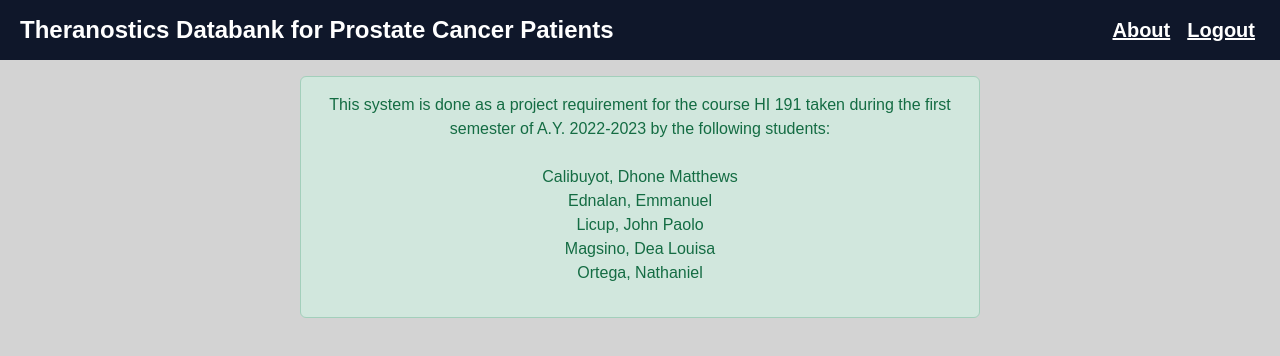
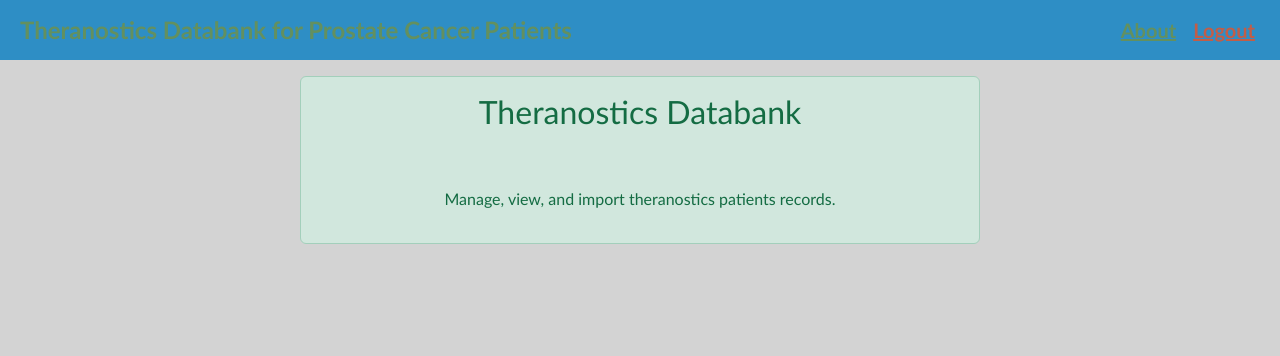
Before and after one commit to mayanngrace/Theranostics-Databank, a Vue app in the folder frontend/: page /about in a window 1280 px wide. Shown: the top 356 px of the page. Built offline with nearby package versions, Linux system fonts and the light colour scheme.

Commit message:
modified:   database/db.sqlite 	modified:   frontend/src/App.vue 	modified:   frontend/src/components/Header.vue 	modified:   frontend/src/views/About.vue 	modified:   frontend/src/views/Login.vue 	modified:   package-lock.json

```diff
--- a/frontend/src/App.vue
+++ b/frontend/src/App.vue
@@ -11,7 +11,7 @@
 <style>
 * {
   box-sizing: border-box;
-  font-family: sans-serif;
+  font-family: 'Trebuchet MS', 'Lucida Sans Unicode', 'Lucida Grande', 'Lucida Sans', Arial, sans-serif;
   margin: 0;
   padding: 0;
 }
--- a/frontend/src/components/Header.vue
+++ b/frontend/src/components/Header.vue
@@ -8,7 +8,7 @@ export default {
         location.href = response.data.redirect
       } catch (error) {
         console.log('Error on Header.vue > doLogout()', error)
-        alert('Error on logout')
+        alert('An error occurred.')
       }
     },
     toHome() {
@@ -18,15 +18,11 @@ export default {
 }
 </script>
 <template>
-<!-- <div class="align-items-center d-flex flex-column justify-content-between mb-4">
-  <h2 @click="toHome()" style="cursor: pointer; font-weight: bold; margin: 0;">Theranostics Databank for Prostate Cancer Patients</h2>
-  <a href="/about" style="color: blue;" target="_blank">About</a>
-</div> -->
-<div class="align-items-center d-flex flex-row justify-content-between" style="background-color: #0F172A; height: 60px; padding-left: 20px; padding-right: 25px;">
-  <span @click="toHome()" style="color: white; cursor: pointer; font-size: 24px; font-weight: bold;">Theranostics Databank for Prostate Cancer Patients</span>
+<div class="align-items-center d-flex flex-row justify-content-between" style="background-color: #2E8EC5; height: 60px; padding-left: 20px; padding-right: 25px;">
+  <span @click="toHome()" style="color: #63905F; cursor: pointer; font-size: 24px; font-weight: bold;">Theranostics Databank for Prostate Cancer Patients</span>
   <nav class="align-items-center d-flex" style="gap: 17px;">
-    <a href="/about" style="color: white; font-size: 20px; font-weight: bold;" target="_blank">About</a>
-    <a @click="doLogout()" href="#" style="color: white; font-size: 20px; font-weight: bold;">Logout</a>
+    <a href="/about" style="color: #63905F; font-size: 20px; font-weight: bold;" target="_blank">About</a>
+    <a @click="doLogout()" href="#" style="color: #C25D47; font-size: 20px; font-weight: bold;">Logout</a>
   </nav>
 </div>
 </template>
--- a/frontend/src/views/About.vue
+++ b/frontend/src/views/About.vue
@@ -10,14 +10,10 @@ export default {
   <Header />
   <div class="align-items-center py-3" style="flex: 1 1 auto; padding-left: 300px; padding-right: 300px;">
     <div class="alert alert-success text-center" role="alert">
-      This system is done as a project requirement for the course HI 191 taken during the first semester of A.Y. 2022-2023 by the following students:
+      <h2>Theranostics Databank</h2>
       <br><br>
       <p class="text-center">
-        Calibuyot, Dhone Matthews<br>
-        Ednalan, Emmanuel<br>
-        Licup, John Paolo<br>
-        Magsino, Dea Louisa<br>
-        Ortega, Nathaniel<br>
+        Manage, view, and import theranostics patients records.
       </p>
     </div>
   </div>
--- a/frontend/src/views/Login.vue
+++ b/frontend/src/views/Login.vue
@@ -17,7 +17,7 @@ export default {
         location.href = '/'
       } catch (error) {
         console.log('Error on Login.vue > doLogin()', error)
-        alert("Error on Login")
+        alert("An error occurred.")
       }
     }
   },
@@ -27,7 +27,6 @@ export default {
       location.href = '/'
     } catch (error) {
       console.log('Error on mounted')
-      // alert('Error on mounted')
     }
   }
 }
```
Also changed, not shown: 2 other files (tests, documents, lock files or other folders).
